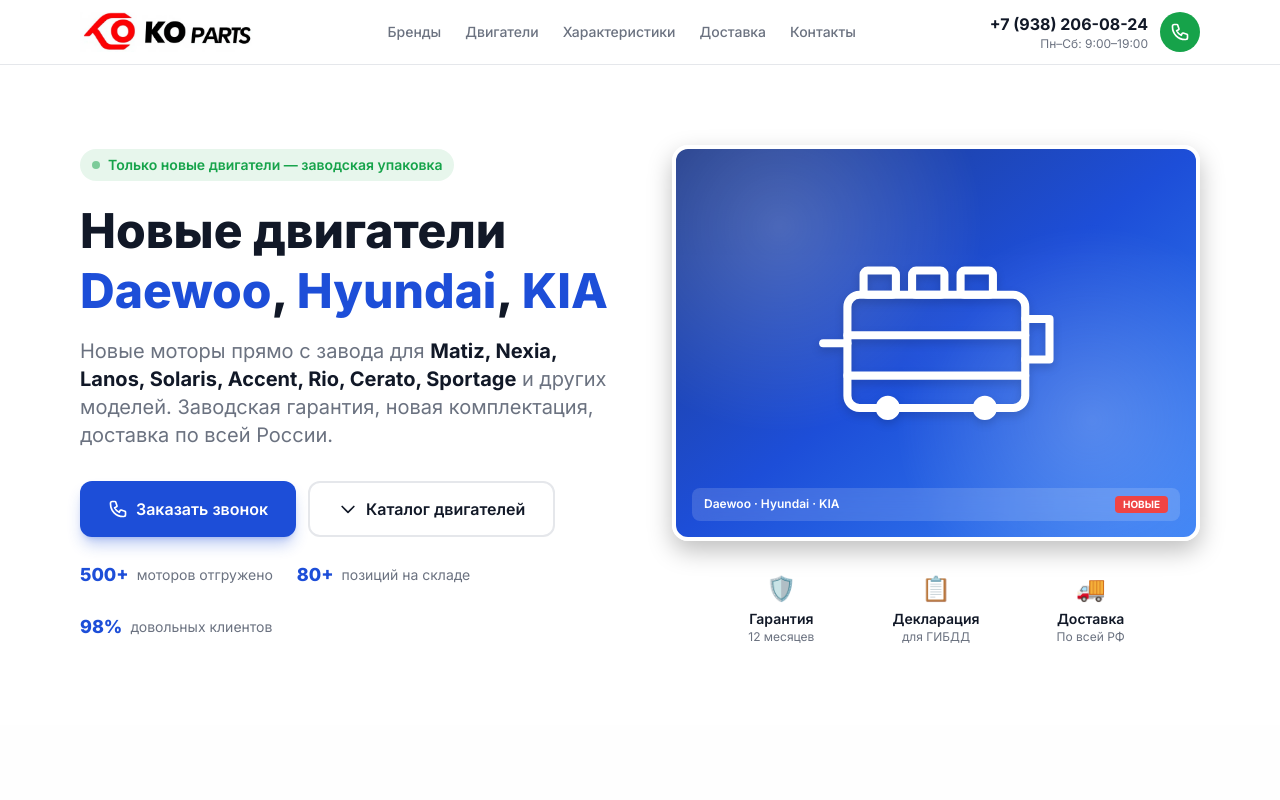
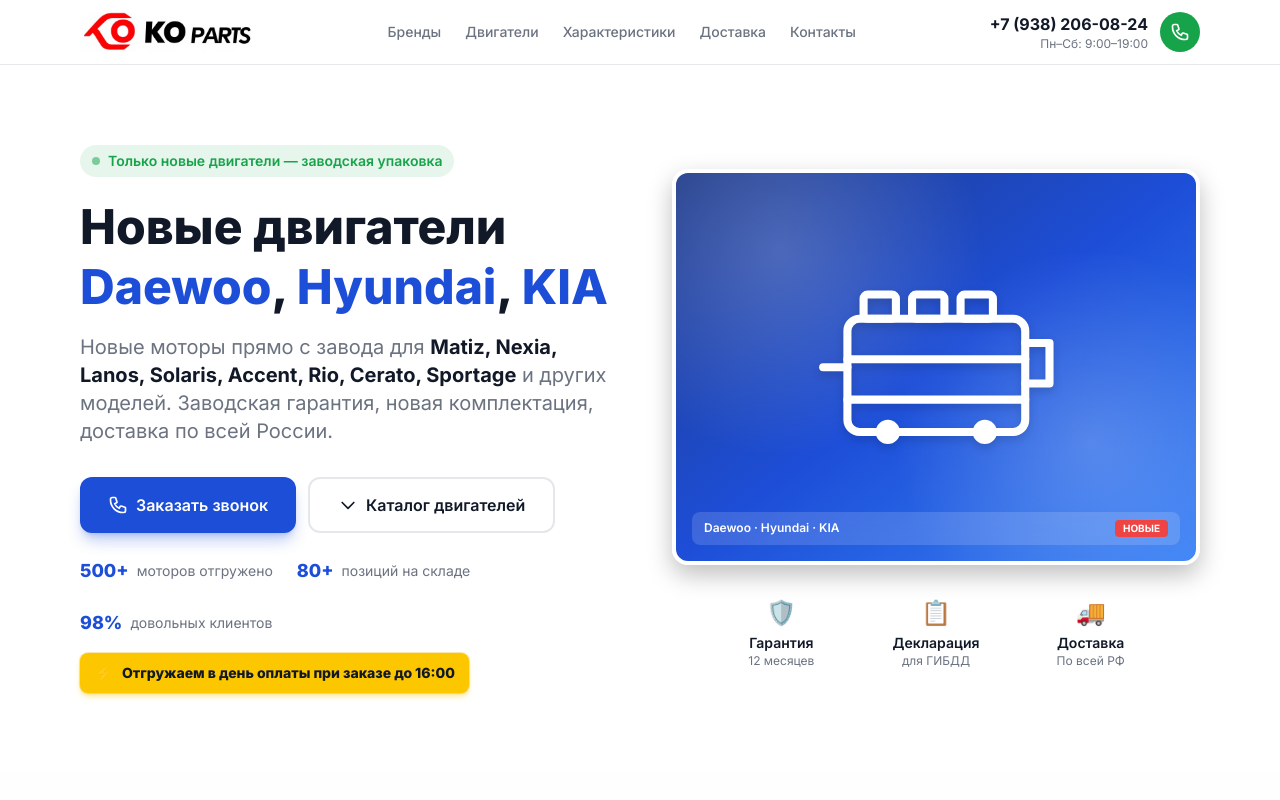
Before and after one commit to GoldLomba/koparts, a React (Vite) app: page /#/ in a window 1280 px wide. Shown: the top 800 px of the page. Built offline with nearby package versions, Linux system fonts and the light colour scheme.

Commit message:
Add «Отгружаем в день оплаты до 16:00» badge to main page hero
Same yellow pill as on engine pages, placed under the social-proof
stats row and aligned left on desktop.

https://claude.ai/code/session_01GkMhkYuuwLWqe6GB7EsqEz

```diff
--- a/src/components/Hero.tsx
+++ b/src/components/Hero.tsx
@@ -56,6 +56,13 @@ export default function Hero() {
               <div className="flex items-center gap-2 text-text-secondary">
                 <span className="text-primary font-extrabold text-lg">98%</span>
                 <span>довольных клиентов</span>
+              </div>
+            </div>
+
+            <div className="mt-4 flex justify-center lg:justify-start">
+              <div className="inline-flex items-center gap-2 bg-yellow-400 text-text font-extrabold px-3.5 py-2 rounded-lg text-sm shadow-md shadow-yellow-400/40 ring-1 ring-yellow-500/30">
+                <span className="text-base animate-pulse">⚡</span>
+                Отгружаем в день оплаты при заказе до 16:00
               </div>
             </div>
 
```
